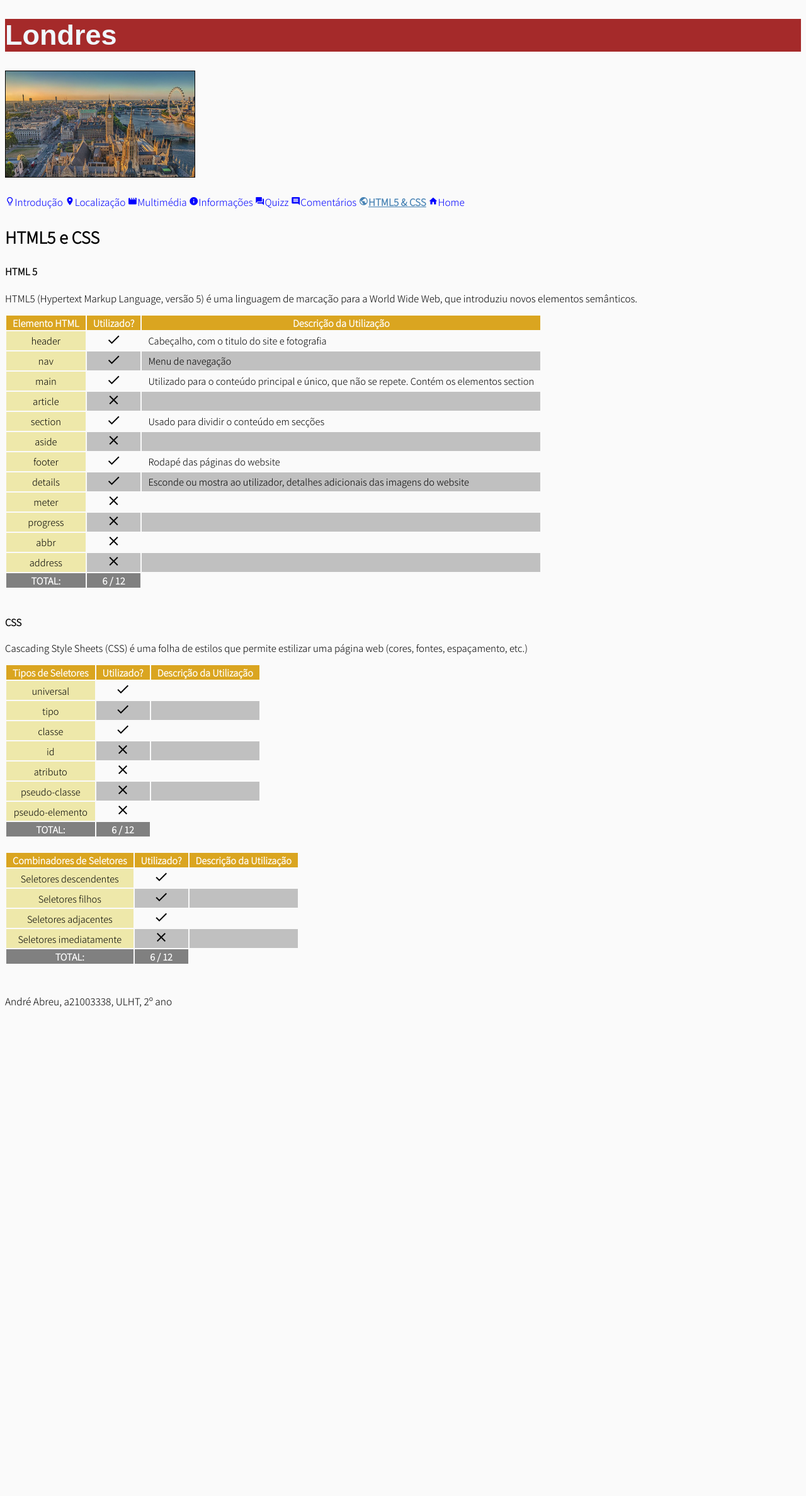
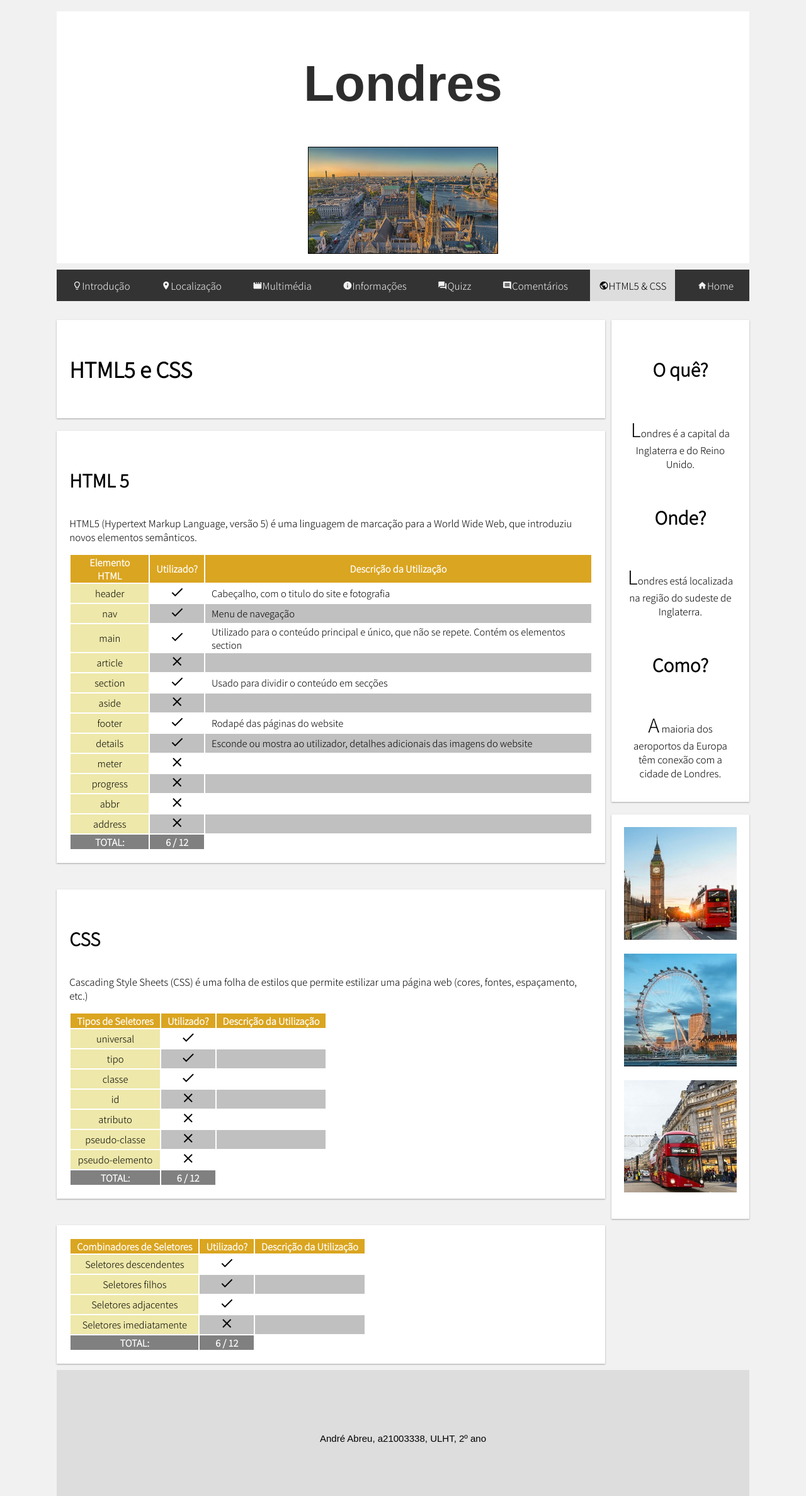
Before and after one commit to andre13/pw-lab1, a PHP site: page /lab5/html5-css.html in a window 1280 px wide. Shown: the whole page at 63% size. Before the commit the page ends 1608 px from the top, so only its background shows below. Run offline with PHP 8.4, Linux system fonts and the light colour scheme.

Commit message:
submissão laboratório 5

```diff
--- a/lab5/estilos.css
+++ b/lab5/estilos.css
@@ -14,20 +14,19 @@
   tipo
 ========
 */
-body {
-    background: rgb(250, 250, 250);
-}
-
 h3 {
     color: black;
-    font-size: 25px;
-    font-size:2vw
+    font-size: 30px;
 }
 
 h5 {
     color: black;
-    font-size: 15px;
-    font-size:2vw
+    font-size: 18px;
+}
+
+body {
+    padding: 10px;
+    background: #f1f1f1;
 }
 
 img {
@@ -77,16 +107,14 @@ span.floating-box {
 ======
 */
 #main_title {
-    background-color: brown;
-    color: aliceblue;
+    color: rgba(0, 0, 0, 0.822);
     font-family: fantasy;
-    font-size: 45px;
+    font-size: 80px;
 }
 
 #active_menu_tab {
-    color: steelblue;
-    font-weight: bold;
-    text-decoration: underline;
+    background-color: #ddd;
+    color: black;
 }
 
 
@@ -239,43 +259,27 @@ div ~ p {
 }
 
 
-
-
-.grid-container {
-    display: grid;
-    grid-template-columns: 10% 60% auto 10%;
-    grid-template-rows: 500px auto auto auto 30px;
-    grid-template-areas: ". header header ."
-                         ". menu menu ."
-                         ". main aside_top ."
-                         ". main aside_down ."
-                         ". footer footer .";
-    grid-gap: 10px;
-    padding: 10px;
-}
-
-  /* .grid-container > div {
-    background-color: rgba(255, 255, 255, 0.8);
-    text-align: center;
-    padding: 20px 0;
-    font-size: 30px;
-} */
-
 .header {
     grid-area: header;
-    background-color: brown;
+    display: flex;
+    justify-content: center;
+    align-items: center;
+    flex-direction: column;
+    background: white;
 }
 
 .nav {
     background-color: #333;
     grid-area: menu;
     display: flex;
-    flex-direction: row;
-    justify-content: space-around;
+    flex-direction: column;
 }
 
 .nav a {
-    padding: 14px;
+    display: flex;
+    justify-content: center;
+    align-items: center;
+    padding: 3px;
     color: #f2f2f2;
 }
 
@@ -284,28 +288,109 @@ div ~ p {
     color: black;
 }
 
+.nav a:active {
+    background-color: #ddd;
+    color: black;
+}
+
 .main {
     grid-area: main;
 }
 
-.aside_top {
-    grid-area: aside_top;
-    background-color: darkmagenta;
+.extra {
+    grid-area: extra;
+}
+
+.box {
+    background-color: white;
+    padding: 20px;
+    margin-top: 20px;
+    box-shadow: 0 1px 3px rgba(0,0,0,0.11), 0 1px 2px rgba(0,0,0,0.23);
+}
+
+.right_content {
+    display: flex;
+    justify-content: center;
+    align-items: center;
+    flex-direction: column;
     text-align: center;
 }
 
-.aside_down {
-    grid-area: aside_down;
-    background: brown;
+.right_images {
     display: flex;
     flex-direction: column;
+    align-items: center;
+    justify-content: center;
 }
 
 .footer {
     grid-area: footer;
-    padding: auto;
+    display: flex;
+    justify-content: center;
+    padding: 100px;
     font-family: Arial, Helvetica, sans-serif;
     font-size: 15px;
-    color: white;
-    background-color: darkgray;
+    background-color: #ddd;
 }
+
+.grid-container {
+    display: grid;
+    grid-template-columns: 100%;
+    grid-template-rows: 400px auto auto auto auto 150px;
+    grid-template-areas: "header"
+                         "menu"
+                         "main"
+                         "extra"
+                         "footer";
+    grid-gap: 10px;
+    padding: 10px;
+}
+
+@media screen and (min-width: 600px) {
+    h3 {
+        color: black;
+        font-size:2.6vw;
+    }
+
+    h4 {
+        color: black;
+        font-size: 2.2vw;
+    }
+
+    h5 {
+        color: black;
+        font-size:1.9vw
+    }
+
+    .grid-container {
+        display: grid;
+        grid-template-columns: 5% 70% auto 5%;
+        grid-template-rows: 400px auto auto 150px;
+        grid-template-areas: ". header header ."
+                             ". menu menu ."
+                             ". main extra ."
+                             ". footer footer .";
+        grid-gap: 10px;
+        padding: 10px;
+    }
+
+    .nav {
+        background-color: #333;
+        grid-area: menu;
+        display: flex;
+        flex-direction: row;
+        justify-content: space-around;
+
+    }
+
+    .nav a {
+        padding: 14px;
+        color: #f2f2f2;
+    }
+
+    .flex_picture {
+        display: flex;
+        flex-direction: row;
+        justify-content: left;
+    }
+}
--- a/lab5/html5-css.html
+++ b/lab5/html5-css.html
@@ -7,7 +7,7 @@
     <meta name="author" content="André Abreu">
     <meta name="keywords" content="Londres">
     <meta name="description" content="Website sobre Londres">
-    <meta name="viewport" content="width=device-width, initial-scale=1">
+    <meta name="viewport" content="width=device-width, initial-scale=1.0">
 
     <link rel="stylesheet" href="estilos.css" />
     <link href="https://fonts.googleapis.com/icon?family=Material+Icons" rel="stylesheet">
@@ -19,14 +19,14 @@
 
 </head>
 
-<body>
+<body class="grid-container">
 
-    <header>
+    <header class="header">
         <h1 id="main_title">Londres</h1>
         <img src="images/londres.png" alt="Cidade de Londres" border="1">
     </header>
     <br>
-    <nav>
+    <nav class="nav">
         <a class="separator" data-icon="lightbulb_outline" href="index.html">Introdução</a>
         <a class="separator" data-icon="place" href="local.html">Localização</a>
         <a class="separator" data-icon="movie_creation" href="multimedia.html">Multimédia</a>
@@ -37,9 +37,12 @@
         <a class="separator" data-icon="home" href="../index.html">Home</a>
     </nav>
 
-    <main>
+    <main class="main">
+        <div class="box">
             <h3>HTML5 e CSS</h3>
-        <section>
+        </div>
+
+        <section class="box">
             <h4>HTML 5</h4>
             <p>HTML5 (Hypertext Markup Language, versão 5) é uma linguagem de marcação para a World Wide Web, que introduziu novos elementos semânticos.</p>
             <table class="html5">
@@ -119,10 +122,11 @@
                     </tr>
                 </tfoot>
             </table>
+        </section>
 
         <br>
 
-            <section>
+        <section class="box">
             <h4>CSS</h4>
             <p>Cascading Style Sheets (CSS) é uma folha de estilos que permite estilizar uma página web (cores, fontes, espaçamento, etc.)</p>
             <table class="html5">
@@ -181,7 +185,7 @@
 
         <br>
 
-            <section>
+        <section class="box">
             <table class="html5">
                 <thead>
                     <tr>
@@ -221,15 +225,28 @@
             </table>
         </section>
     </section>
-
-
     </main>
 
+    <aside class="extra">
+        <div class="box right_content">
+            <h4>O quê?</h4>
+            <p>Londres é a capital da Inglaterra e do Reino Unido.</p>
+            <h4>Onde?</h4>
+            <p>Londres está localizada na região do sudeste de Inglaterra.</p>
+            <h4>Como?</h4>
+            <p>A maioria dos aeroportos da Europa têm conexão com a cidade de Londres.</p>
+        </div>
+        <div class="box right_images" id="img_aside">
+            <img src="images/aside_img1.jpeg" alt="Big Ben"><br>
+            <img src="images/aside_img2.jpeg" alt="London Eye"><br>
+            <img src="images/aside_img3.jpeg" alt="Red Bus"><br>
+        </div>
+    </aside>
+
     <br><br>
-    <footer id="signature">
+    <footer class="footer">
         André Abreu, a21003338, ULHT, 2º ano
     </footer>
-
 </body>
 
 </html>
```
Also changed, not shown: other parts of lab5/estilos.css (+33 -10 lines), lab5/comentarios.html (+24 -6 lines), lab5/index.html (+14 -12 lines), lab5/info.html (+24 -7 lines), lab5/local.html (+26 -7 lines), lab5/multimedia.html (+45 -22 lines), lab5/quizz.html (+24 -6 lines). Lines whose indentation alone changed are shown as unchanged.
